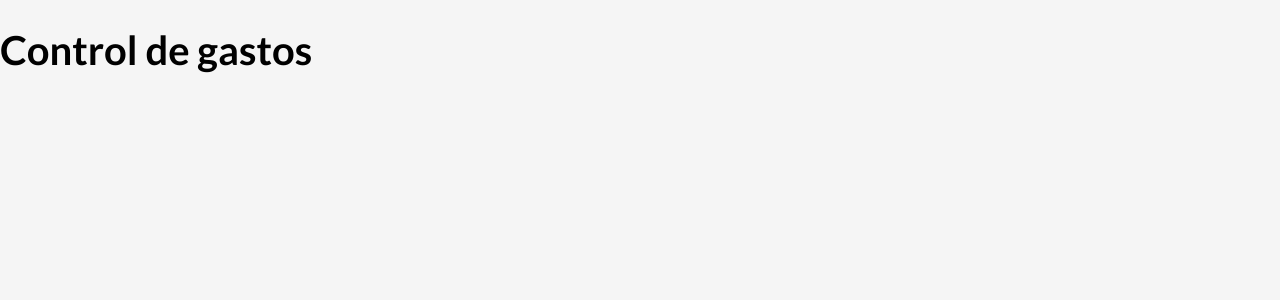
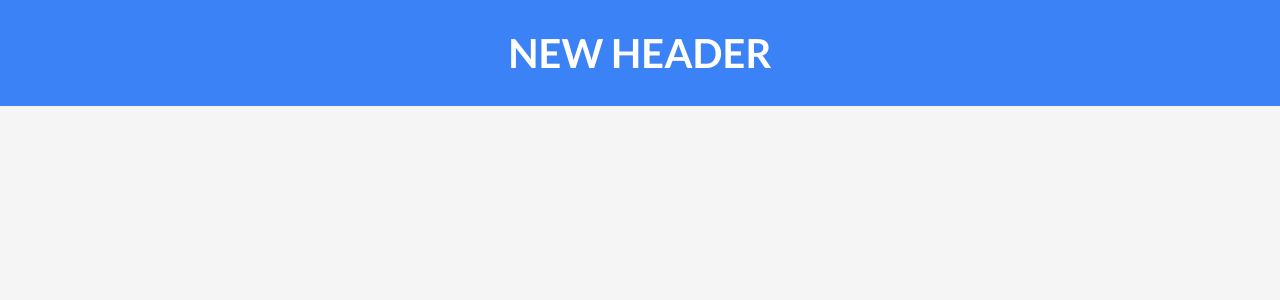
Before and after one commit to KennethJGR/Cost-Control, a React (Vite) app: page / in a window 1280 px wide. Shown: the top 300 px of the page. Built offline with nearby package versions, Linux system fonts and the light colour scheme.

Commit message:
creating components

```diff
--- a/index.html
+++ b/index.html
@@ -1,24 +1,20 @@
 <!DOCTYPE html>
 <html lang="en">
+
 <head>
   <meta charset="UTF-8" />
-    <link rel="icon" type="image/svg+xml" href="/vite.svg" />
+
   <meta name="viewport" content="width=device-width, initial-scale=1.0" />
   <title>Cost Control React</title>
-    <link
-      rel="stylesheet"
-      href="https://necolas.github.io/normalize.css/8.0.1/normalize.css"
-    />
+  <link rel="stylesheet" href="https://necolas.github.io/normalize.css/8.0.1/normalize.css" />
   <link rel="preconnect" href="https://fonts.googleapis.com" />
   <link rel="preconnect" href="https://fonts.gstatic.com" crossorigin />
-    <link
-      href="https://fonts.googleapis.com/css2?family=Lato:wght@400;700;900&display=swap"
-      rel="stylesheet"
-    />
+  <link href="https://fonts.googleapis.com/css2?family=Lato:wght@400;700;900&display=swap" rel="stylesheet" />
 </head>
 
 <body>
   <div id="root"></div>
   <script type="module" src="/src/main.jsx"></script>
 </body>
+
 </html>
--- a/src/App.jsx
+++ b/src/App.jsx
@@ -1,14 +1,12 @@
-import { useState } from 'react'
-
+import { useState } from "react";
+import Header from "./components/Header";
 
 function App() {
-
-
   return (
-    <h1>
-      Control de gastos
-    </h1>
-  )
+    <div>
+      <Header />
+    </div>
+  );
 }
 
-export default App
+export default App;
--- /dev/null
+++ b/src/components/Header.jsx
@@ -0,0 +1,11 @@
+import React from "react";
+
+const Header = () => {
+    return (
+        <header>
+            <h1>New Header</h1>
+        </header>
+    );
+};
+
+export default Header;
```
Also changed, not shown: src/components/NewBudget.jsx (added). Lines whose indentation alone changed are shown as unchanged.
